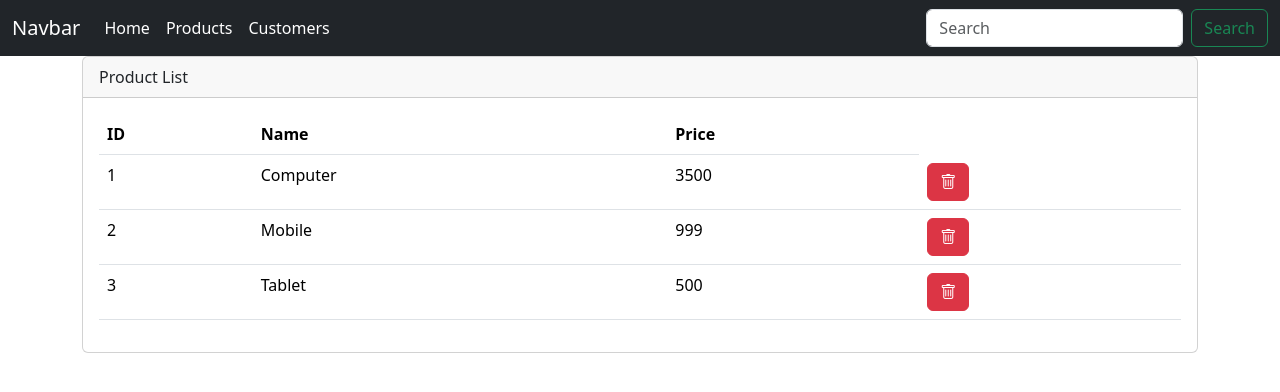
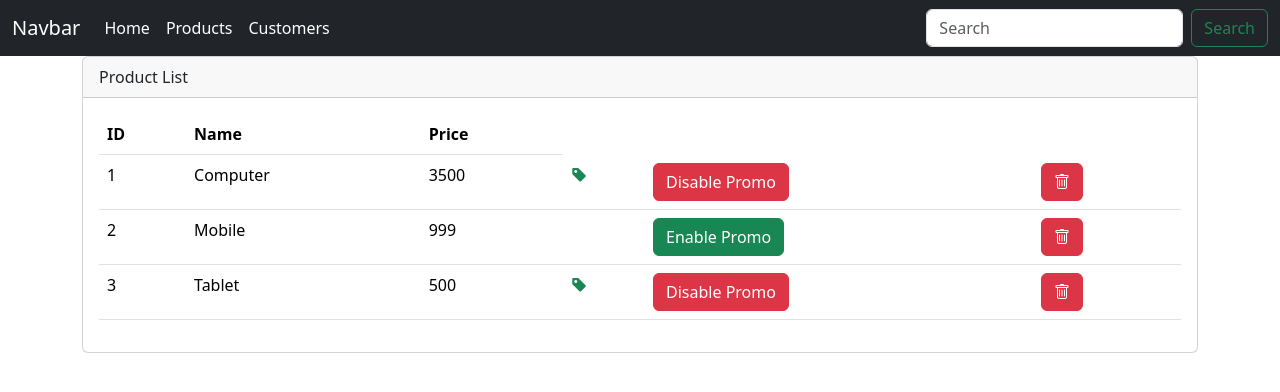
Before and after one commit to Ivano-P/catalog, an Angular app: page /products in a window 1280 px wide. Shown: the top 392 px of the page. Built offline with nearby package versions, Linux system fonts and the light colour scheme.

Commit message:
added promotion system to catalog

```diff
--- a/src/app/model/product.model.ts
+++ b/src/app/model/product.model.ts
@@ -2,4 +2,5 @@ export interface Product{
   id: number;
   name: string;
   price: number;
+  promotion: boolean;
 }
--- a/src/app/products/products.component.html
+++ b/src/app/products/products.component.html
@@ -20,6 +20,15 @@
             <td>{{p.name}}</td>
             <td>{{p.price}}</td>
             <td>
+              <i *ngIf="p.promotion== true" class="bi bi-tag-fill text-success"></i>
+            </td>
+            <td>
+              <button (click)="togglePromotion(p)" [ngClass]="p.promotion==true?'btn-danger':'btn-success'" class="btn">
+                <span *ngIf="p.promotion==true">Disable Promo</span>
+                <span *ngIf="p.promotion==false">Enable Promo</span>
+              </button>
+            </td>
+            <td>
               <button (click)="handleDeleteProduct(p)" class="btn btn-danger">
                 <i class="bi bi-trash"></i>
               </button>
--- a/src/app/products/products.component.ts
+++ b/src/app/products/products.component.ts
@@ -40,4 +40,16 @@ export class ProductsComponent implements OnInit {
       }
     })
   }
+
+  togglePromotion(p: Product) {
+    let promo = p.promotion;
+    this.productService.setPromotion(p.id).subscribe({
+      next: (data) => {
+        p.promotion = !promo;
+      },
+      error: (err) => {
+        this.errorMessage = err;
+      }
+    });
+  }
 }
--- a/src/app/services/product.service.ts
+++ b/src/app/services/product.service.ts
@@ -10,9 +10,9 @@ export class ProductService {
   private products!: Array<Product>;
   constructor() {
     this.products = [
-      {id:1, name: 'Computer', price: 3500},
-      {id:2, name: 'Mobile', price: 999},
-      {id:3, name: 'Tablet', price: 500},
+      {id:1, name: 'Computer', price: 3500, promotion: true},
+      {id:2, name: 'Mobile', price: 999, promotion: false},
+      {id:3, name: 'Tablet', price: 500, promotion: true},
     ];
   }
 
@@ -27,4 +27,12 @@ export class ProductService {
      this.products = this.products.filter(p => p.id != id);
      return of(true);
   }
+
+  public setPromotion(id : number) : Observable<Boolean>{
+    let product= this.products.find(p=>p.id==id);
+    if(product != undefined) {
+      product.promotion = !product.promotion;
+      return of(true);
+    }else return throwError(() => new Error("Product not found"));
+  }
 }
```
